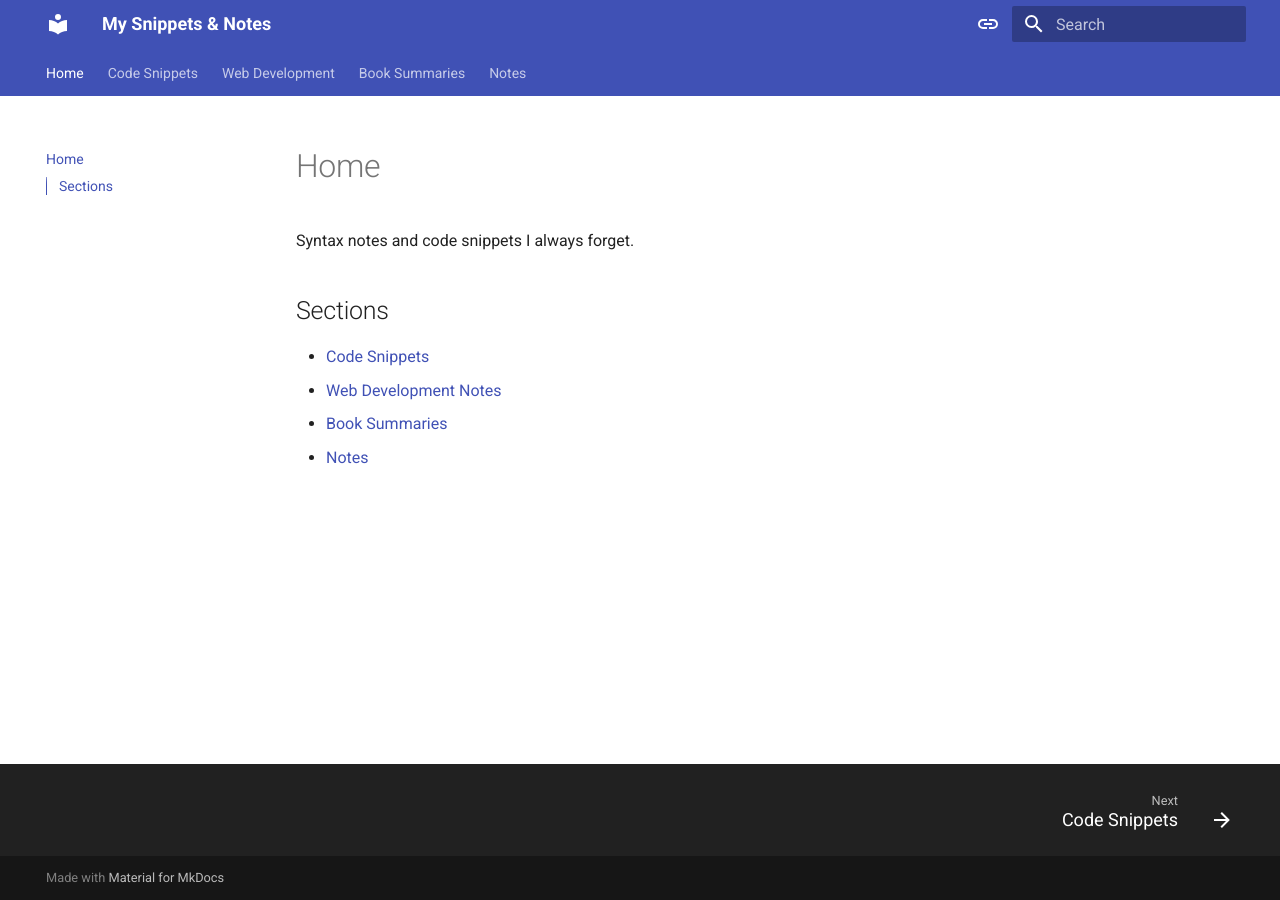
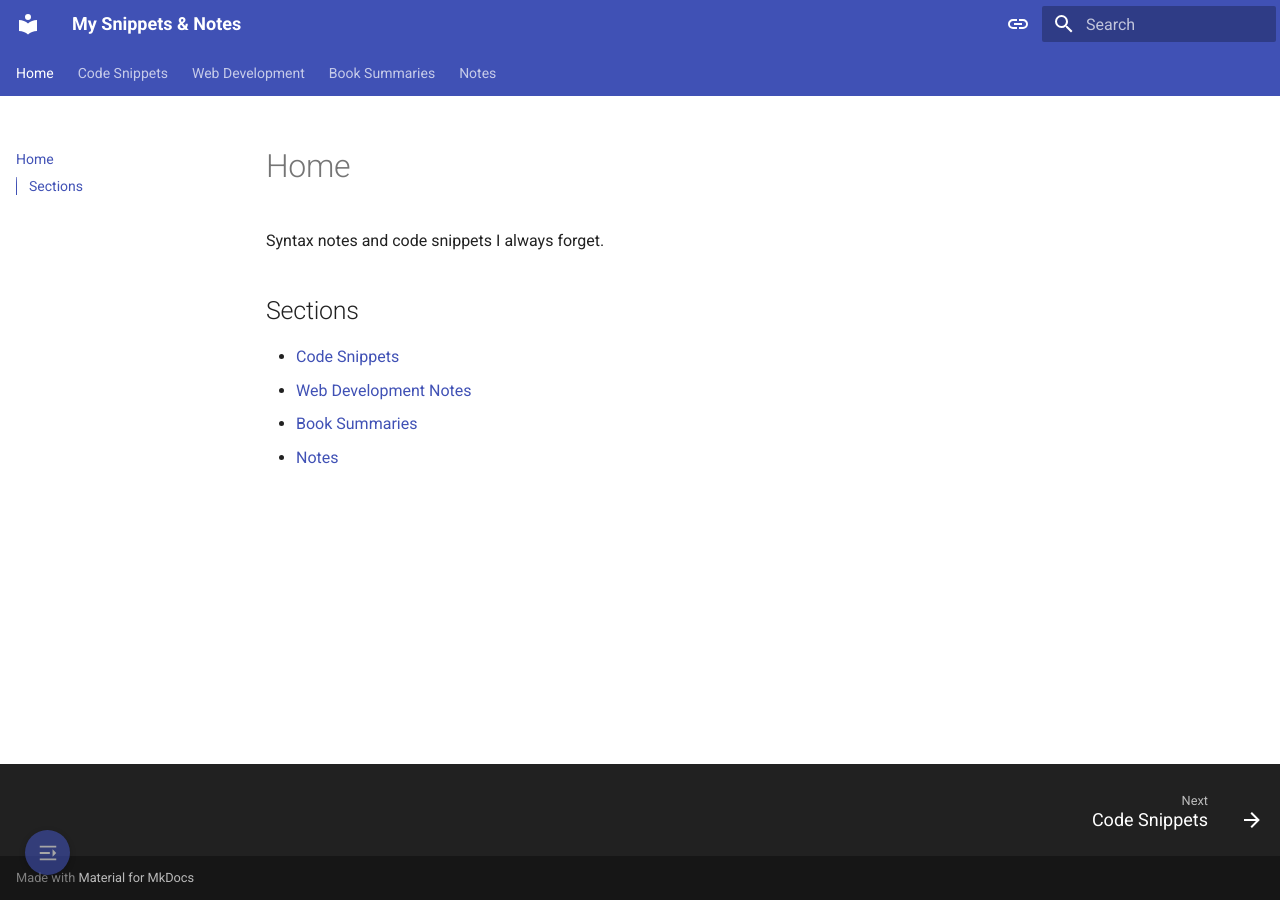
Before and after one commit to cudavinci/4reference, an MkDocs documentation site: the page built from docs/index.md, in a window 1280 px wide. Built offline with MkDocs 1.6.1 and Material for MkDocs 9.7.7, drawn with Linux system fonts in a browser that asks for light colours.

Commit message:
wider view & collapsible sidebar...to change width, update `.md-grid { max-width: 1600px }` to 1800px or 90vw for fluid...default is 976px

```diff
--- /dev/null
+++ b/docs/javascripts/extra.js
@@ -0,0 +1,74 @@
+/* Sidebar focus-mode toggle
+   Adds a small circular button (bottom-left) that hides/shows the left
+   navigation sidebar. State is persisted in localStorage so it survives
+   page navigation.                                                        */
+
+(function () {
+  const STORAGE_KEY = "navHidden";
+  const HIDDEN_CLASS = "nav-hidden";
+
+  // Icons: panel-left-close / panel-left-open (simple SVG paths)
+  const ICON_HIDE =
+    '<svg viewBox="0 0 24 24" xmlns="http://www.w3.org/2000/svg">' +
+    '<path d="M3 4h18v2H3V4zm0 7h11v2H3v-2zm0 7h18v2H3v-2z"/>' +
+    '<path d="M17 8l4 4-4 4V8z"/>' +
+    "</svg>";
+  const ICON_SHOW =
+    '<svg viewBox="0 0 24 24" xmlns="http://www.w3.org/2000/svg">' +
+    '<path d="M3 4h18v2H3V4zm0 7h11v2H3v-2zm0 7h18v2H3v-2z"/>' +
+    '<path d="M21 8l-4 4 4 4V8z"/>' +
+    "</svg>";
+
+  function applyState(hidden) {
+    if (hidden) {
+      document.body.classList.add(HIDDEN_CLASS);
+    } else {
+      document.body.classList.remove(HIDDEN_CLASS);
+    }
+  }
+
+  function createButton() {
+    const btn = document.createElement("button");
+    btn.id = "sidebar-toggle";
+    btn.title = "Toggle navigation sidebar";
+    btn.setAttribute("aria-label", "Toggle navigation sidebar");
+
+    function syncIcon() {
+      const hidden = document.body.classList.contains(HIDDEN_CLASS);
+      btn.innerHTML = hidden ? ICON_SHOW : ICON_HIDE;
+    }
+
+    btn.addEventListener("click", function () {
+      const nowHidden = !document.body.classList.contains(HIDDEN_CLASS);
+      applyState(nowHidden);
+      localStorage.setItem(STORAGE_KEY, nowHidden ? "1" : "0");
+      syncIcon();
+    });
+
+    document.body.appendChild(btn);
+    syncIcon();
+  }
+
+  function init() {
+    // Restore persisted state before first paint to avoid flicker
+    const saved = localStorage.getItem(STORAGE_KEY);
+    if (saved === "1") {
+      applyState(true);
+    }
+    createButton();
+  }
+
+  // MkDocs Material with navigation.instant uses a custom page-load event
+  if (document.readyState === "loading") {
+    document.addEventListener("DOMContentLoaded", init);
+  } else {
+    init();
+  }
+
+  // Re-attach button after instant navigation swaps the DOM
+  document.addEventListener("DOMContentSwitch", function () {
+    if (!document.getElementById("sidebar-toggle")) {
+      createButton();
+    }
+  });
+})();
--- /dev/null
+++ b/docs/stylesheets/extra.css
@@ -0,0 +1,52 @@
+/* ─── Wider layout ─────────────────────────────────────────────────────────
+   Material's default grid max-width is 61rem (~976px).
+   Raise it so content fills a widescreen monitor.                          */
+.md-grid {
+  max-width: 1600px;
+}
+
+/* ─── Sidebar toggle button ────────────────────────────────────────────────
+   Fixed button in the bottom-left corner.                                  */
+#sidebar-toggle {
+  position: fixed;
+  bottom: 1.25rem;
+  left: 1.25rem;
+  z-index: 200;
+  width: 2.25rem;
+  height: 2.25rem;
+  border: none;
+  border-radius: 50%;
+  cursor: pointer;
+  display: flex;
+  align-items: center;
+  justify-content: center;
+  background: var(--md-primary-fg-color);
+  color: var(--md-primary-bg-color);
+  box-shadow: 0 2px 6px rgba(0, 0, 0, 0.35);
+  opacity: 0.6;
+  transition: opacity 0.2s, background 0.2s;
+}
+#sidebar-toggle:hover {
+  opacity: 1;
+}
+#sidebar-toggle svg {
+  width: 1.1rem;
+  height: 1.1rem;
+  fill: currentColor;
+}
+
+/* ─── Hidden-nav state ─────────────────────────────────────────────────────
+   When <body> has .nav-hidden, collapse the left nav sidebar and let the
+   content + TOC sidebar expand to fill the space.                          */
+body.nav-hidden .md-sidebar--primary {
+  width: 0;
+  min-width: 0;
+  overflow: hidden;
+  transition: width 0.25s ease;
+}
+body.nav-hidden .md-main__inner {
+  padding-left: 0;
+}
+.md-sidebar--primary {
+  transition: width 0.25s ease;
+}
--- a/mkdocs.yml
+++ b/mkdocs.yml
@@ -3,6 +3,12 @@
 site_author: Sean Fuller
 site_description: >-
   Notes and code snippets
+
+extra_css:
+  - stylesheets/extra.css
+
+extra_javascript:
+  - javascripts/extra.js
 
 plugins:
   - search
```
